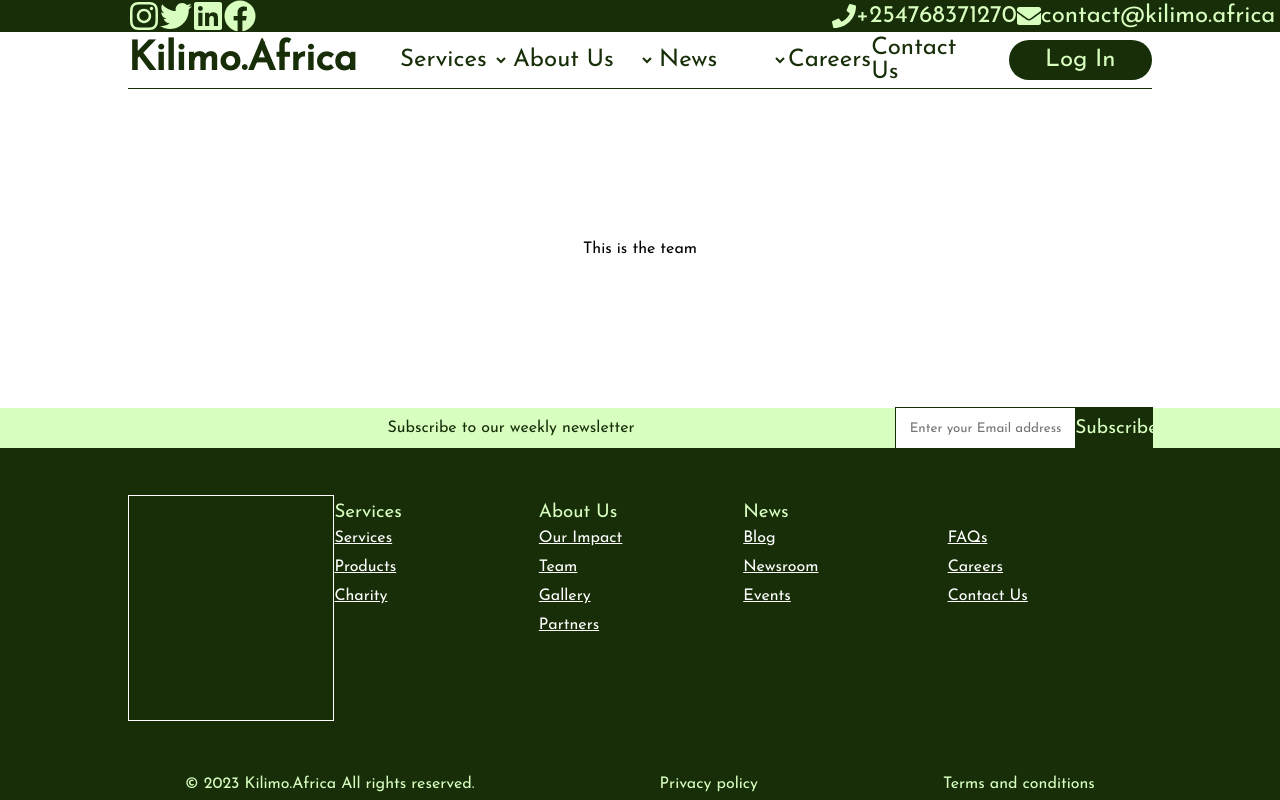
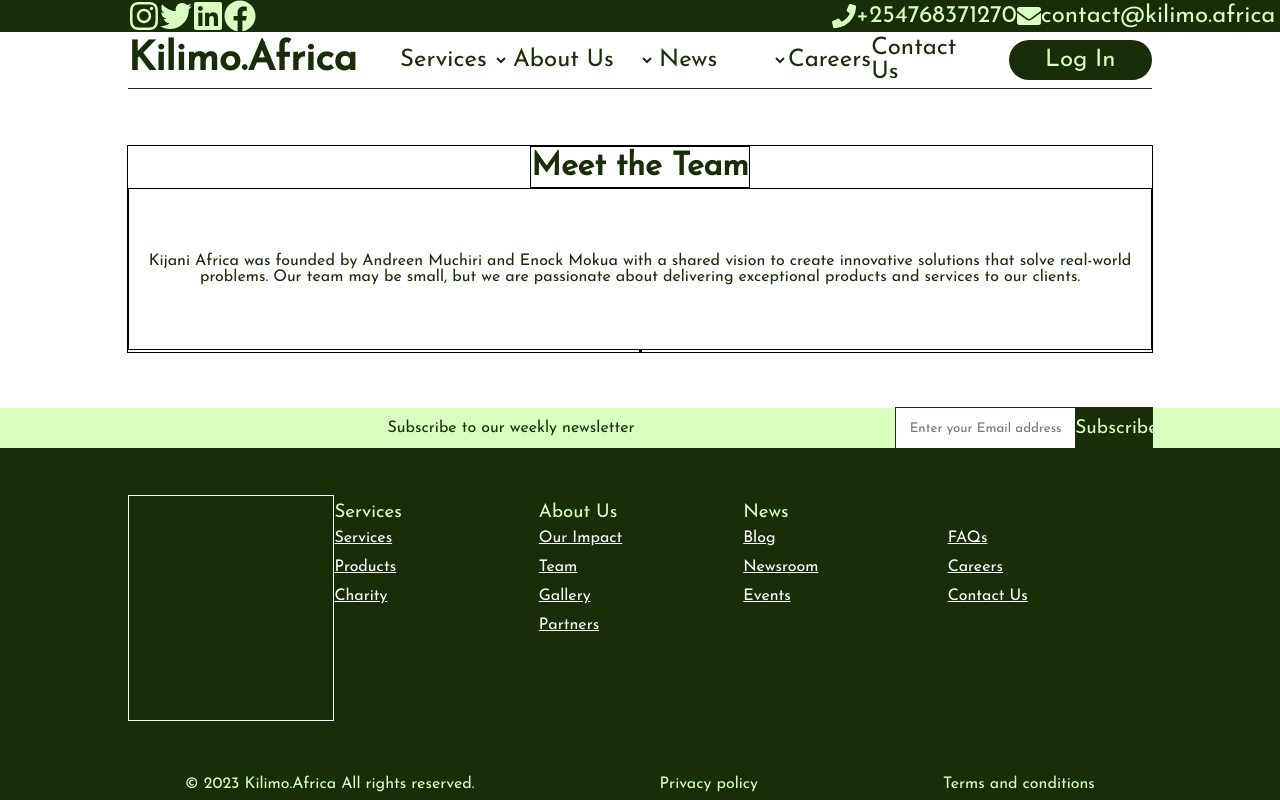
Before and after one commit to MokuaEnock/website, a React (Create React App) app: page /team in a window 1280 px wide. Built offline with nearby package versions, Linux system fonts and the light colour scheme.

Commit message:
add basic structure to team section

```diff
--- a/src/pages/Team/team.css
+++ b/src/pages/Team/team.css
@@ -0,0 +1,52 @@
+#team {
+  height: max-content;
+  border: thin solid black;
+  width: 80vw;
+  display: flex;
+  flex-direction: column;
+  align-items: center;
+  justify-content: flex-start;
+}
+
+#team > h1 {
+  text-align: center;
+  font-size: 2rem;
+  height: 5vh;
+  color: var(--primary-color);
+  display: flex;
+  flex-direction: column;
+  align-items: center;
+  justify-content: center;
+  border: thin solid black;
+}
+
+#team > p {
+  text-align: center;
+  height: 20vh;
+  color: var(--primary-color);
+  display: flex;
+  flex-direction: column;
+  align-items: center;
+  justify-content: center;
+  border: thin solid black;
+}
+
+#team-container {
+  height: 30vh;
+  width: 100%;
+  display: flex;
+  flex-direction: row;
+  align-items: center;
+  justify-content: space-evenly;
+  border: thin solid black;
+}
+
+.team-container {
+  width: 45%;
+  height: 100%;
+  display: flex;
+  flex-direction: column;
+  align-items: center;
+  justify-content: center;
+  border: thin solid black;
+}
--- a/src/pages/Team/team.js
+++ b/src/pages/Team/team.js
@@ -1,3 +1,20 @@
+import "./team.css";
+
+import Button from "../../components/button/button";
 export default function Team() {
-  return <main>This is the team</main>;
+  return (
+    <main id="team">
+      <h1>Meet the Team</h1>
+      <p>
+        Kijani Africa was founded by Andreen Muchiri and Enock Mokua with a
+        shared vision to create innovative solutions that solve real-world
+        problems. Our team may be small, but we are passionate about delivering
+        exceptional products and services to our clients.
+      </p>
+
+      <section id="team-containers">
+        <div className="team-container"></div>
+      </section>
+    </main>
+  );
 }
```
